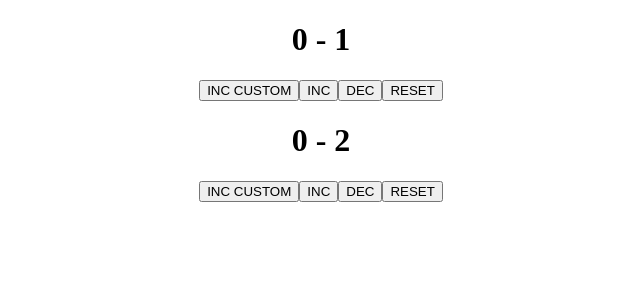
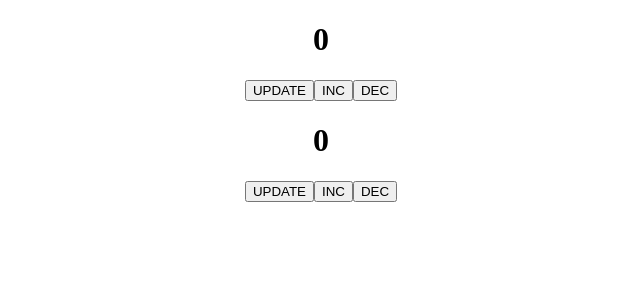
Before and after one commit to Gadzeman/React.js, a React (Create React App) app: page / in a window 1280 px wide. Shown: the top 300 px of the page, without its empty margins (319-959 px from the left). Built offline with nearby package versions, Linux system fonts and the light colour scheme.

Commit message:
Attempt to write code from pervious lesson

```diff
--- a/src/App.js
+++ b/src/App.js
@@ -1,20 +1,15 @@
 import React from "react"
 import {useSelector, useDispatch} from "react-redux";
 import {
-    incCustomAction,
-    incAction,
-    decAction,
-    resetAction,
-    incCustomActionTwo,
-    incActionTwo,
-    decActionTwo,
-    resetActionTwo,
-} from "./redux/action-creators"
+    incOne,
+    decOne,
+    updateOne,
+    incTwo,
+    decTwo,
+    updateTwo,
+} from "./redux/action-creators/action-creators"
 
 export default function App () {
-    // const counter = useSelector(({counter1: {counter}}) => {
-    //     console.log(counter)
-    // })
     const counter1 = useSelector(({counter1: {counter}}) => {
         return counter
     })
@@ -24,16 +19,14 @@ export default function App () {
     const dispatch = useDispatch()
     return (
         <div>
-            <h1>{counter1} - 1</h1>
-            <button onClick={() => dispatch(incCustomAction(102))}>INC CUSTOM</button>
-            <button onClick={() => dispatch(incAction())}>INC</button>
-            <button onClick={() => dispatch(decAction())}>DEC</button>
-            <button onClick={() => dispatch(resetAction())}>RESET</button>
-            <h1>{counter2} - 2</h1>
-            <button onClick={() => dispatch(incCustomActionTwo(102))}>INC CUSTOM</button>
-            <button onClick={() => dispatch(incActionTwo())}>INC</button>
-            <button onClick={() => dispatch(decActionTwo())}>DEC</button>
-            <button onClick={() => dispatch(resetActionTwo())}>RESET</button>
+            <h1>{counter1}</h1>
+            <button onClick={() => dispatch(updateOne(116))}>UPDATE</button>
+            <button onClick={() => dispatch(incOne())}>INC</button>
+            <button onClick={() => dispatch(decOne())}>DEC</button>
+            <h1>{counter2}</h1>
+            <button onClick={() => dispatch(updateTwo(1123))}>UPDATE</button>
+            <button onClick={() => dispatch(incTwo())}>INC</button>
+            <button onClick={() => dispatch(decTwo())}>DEC</button>
         </div>
     )
 }
--- /dev/null
+++ b/src/redux/action-creators/action-creators.js
@@ -0,0 +1,25 @@
+import {
+    INC_ONE,
+    DEC_ONE,
+    UPDATE_ONE,
+    INC_TWO,
+    DEC_TWO,
+    UPDATE_TWO,
+} from "../action-types/action-types"
+
+
+const incOne = () => ({type: INC_ONE})
+const decOne = () => ({type: DEC_ONE})
+const updateOne = (payload) => ({type: UPDATE_ONE, payload})
+const incTwo = () => ({type: INC_TWO})
+const decTwo = () => ({type: DEC_TWO})
+const updateTwo = (payload) => ({type: UPDATE_TWO, payload})
+
+export {
+    incOne,
+    decOne,
+    updateOne,
+    incTwo,
+    decTwo,
+    updateTwo,
+}
--- a/src/redux/action-creators/index.js
+++ /dev/null
@@ -1,31 +0,0 @@
-import {
-    INC_CUSTOM,
-    INC,
-    DEC,
-    RESET,
-    INC_CUSTOM_TWO,
-    INC_TWO,
-    DEC_TWO,
-    RESET_TWO,
-
-} from "../action-types/index"
-
-const incCustomAction = (payload) => ({type: INC_CUSTOM, payload})
-const incAction = () => ({type: INC})
-const decAction = () => ({type: DEC})
-const resetAction = () => ({type: RESET})
-const incCustomActionTwo = (payload) => ({type: INC_CUSTOM_TWO, payload})
-const incActionTwo = () => ({type: INC_TWO})
-const decActionTwo = () => ({type: DEC_TWO})
-const resetActionTwo = () => ({type: RESET_TWO})
-
-export {
-    incCustomAction,
-    incAction,
-    decAction,
-    resetAction,
-    incCustomActionTwo,
-    incActionTwo,
-    decActionTwo,
-    resetActionTwo,
-}
--- /dev/null
+++ b/src/redux/action-types/action-types.js
@@ -0,0 +1,15 @@
+const INC_ONE = "INC_ONE"
+const DEC_ONE = "DEC_ONE"
+const UPDATE_ONE = "UPDATE_ONE"
+const INC_TWO = "INC_TWO"
+const DEC_TWO = "DEC_TWO"
+const UPDATE_TWO = "UPDATE_TWO"
+
+export {
+    INC_ONE,
+    DEC_ONE,
+    UPDATE_ONE,
+    INC_TWO,
+    DEC_TWO,
+    UPDATE_TWO,
+}
--- a/src/redux/action-types/index.js
+++ /dev/null
@@ -1,19 +0,0 @@
-const INC_CUSTOM = "INC_CUSTOM"
-const INC = "INC"
-const DEC = "DEC"
-const RESET = "RESET"
-const INC_CUSTOM_TWO = "INC_CUSTOM_TWO"
-const INC_TWO = "INC_TWO"
-const DEC_TWO = "DEC_TWO"
-const RESET_TWO = "RESET_TWO"
-
-export {
-    INC_CUSTOM,
-    INC,
-    DEC,
-    RESET,
-    INC_CUSTOM_TWO,
-    INC_TWO,
-    DEC_TWO,
-    RESET_TWO,
-}
--- a/src/redux/index.js
+++ /dev/null
@@ -1,4 +0,0 @@
-import {createStore} from "redux";
-import {reducer} from "./reducers"
-
-export const store = createStore(reducer)
--- /dev/null
+++ b/src/redux/reducers/combined-reducers.js
@@ -0,0 +1,8 @@
+import {combineReducers} from "redux";
+import reducerOne from "./counter-one-reducer"
+import reducerTwo from "./counter-two-reducer"
+
+export const reducer = combineReducers({
+    counter1: reducerOne,
+    counter2: reducerTwo
+})
--- a/src/redux/reducers/index.js
+++ /dev/null
@@ -1,8 +0,0 @@
-import {combineReducers} from "redux";
-import counter1Reducer from "./counter-one-reducer"
-import counter2Reducer from "./counter-two-reducer"
-
-export const reducer = combineReducers({
-    counter1: counter1Reducer,
-    counter2: counter2Reducer
-})
--- /dev/null
+++ b/src/redux/store.js
@@ -0,0 +1,4 @@
+import {createStore} from "redux"
+import {reducer} from "./reducers/combined-reducers"
+
+export const store = createStore(reducer)
```
Also changed, not shown: src/index.js (+5 -4 lines).
